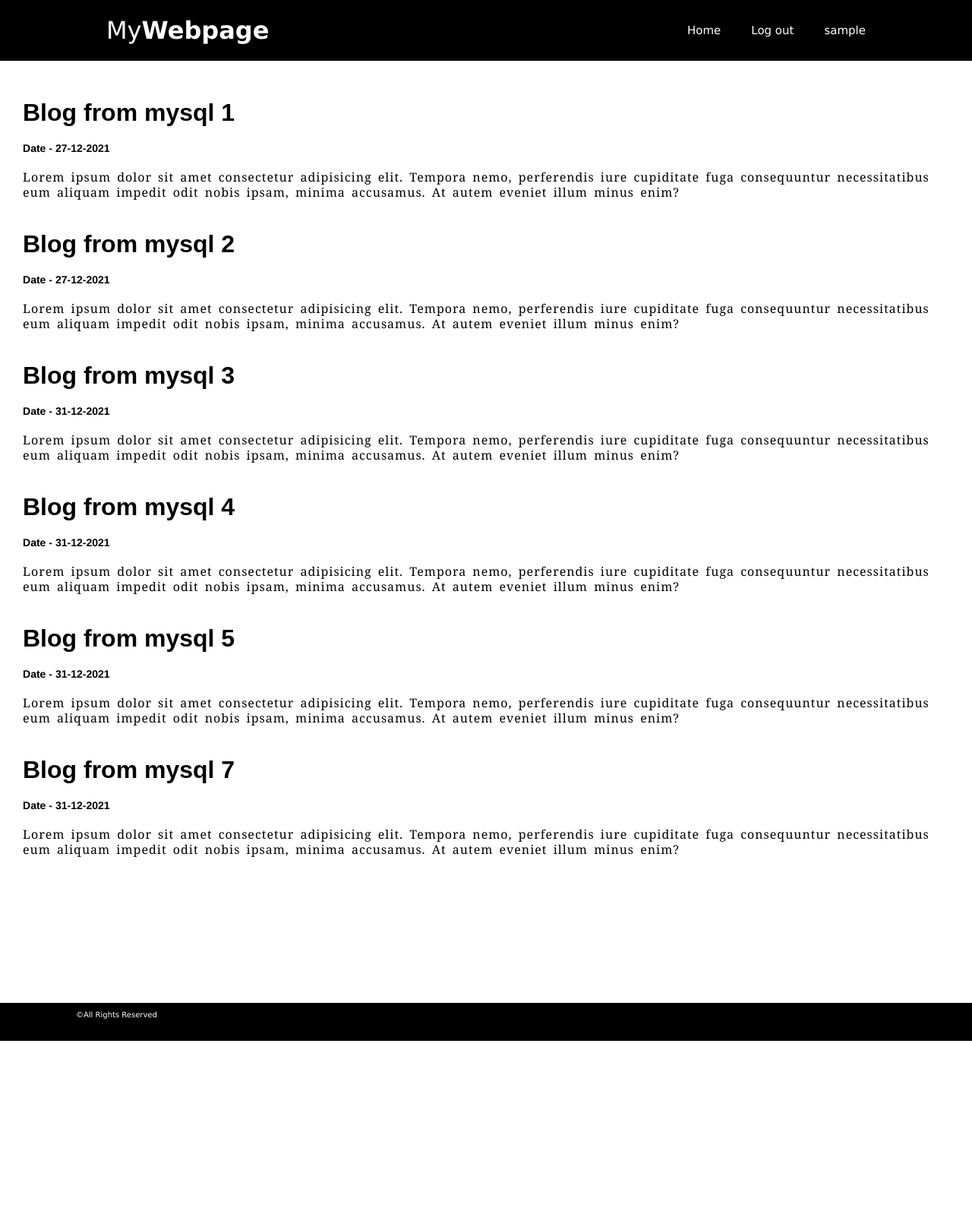
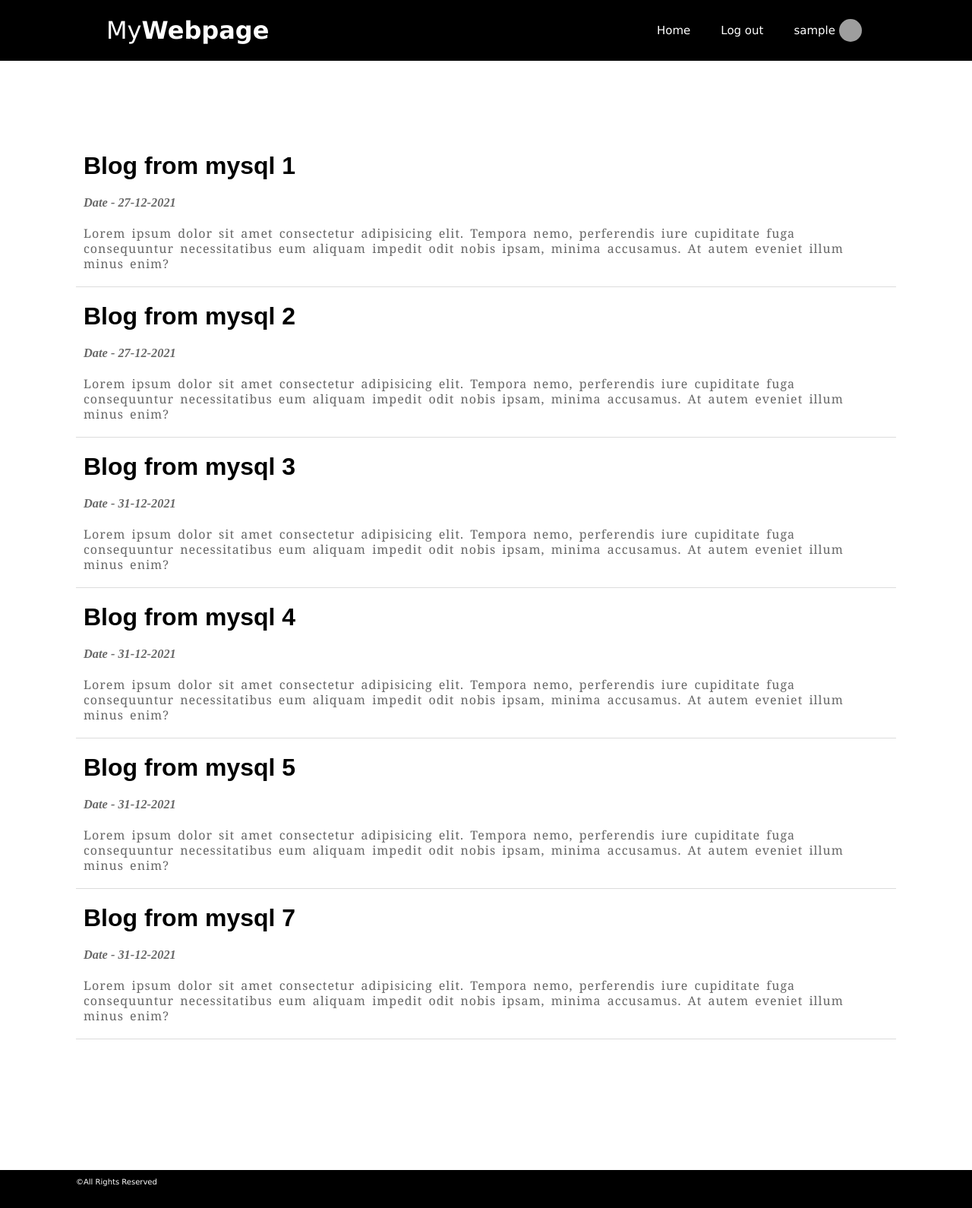
Before and after one commit to Ilyha-deriy/MVC-project, a PHP site: page /MVC-project/ in a window 1280 px wide. Shown: the whole page at 76% size. Before the commit the page ends 1370 px from the top, so only its background shows below. Run offline with PHP 8.4, Linux system fonts and the light colour scheme; the visitor is signed in with stand-in values (Sample User, id 1); data comes from the database, SQL or seed files in the repository; both versions use the stored data as it was after the commit; data that the repository does not hold is empty.

Commit message:
Added sql file and did minor fixes

```diff
--- a/app/views/includes/navigation.php
+++ b/app/views/includes/navigation.php
@@ -1,8 +1,13 @@
 
         <ul class="navigation">
                 <a href="<?php echo URLROOT; ?>/pages/index"><li>Home</li></a>
-                <?php if(isset($_SESSION['user_id'])) : ?>
+                <?php if(isset($_SESSION['user_id']) && !empty($_SESSION['image'])) : ?>
                 <a href="<?php echo URLROOT; ?>/users/logout"><li>Log out</li></a>
+                <img src="<?php echo URLROOT . '/images/' . $_SESSION['image']; ?>" alt="" class="avatar">
+                <a href="<?php echo URLROOT; ?>/users/profile"><li><?php echo $_SESSION['username']; ?></li></a>
+                <?php elseif(isset($_SESSION['user_id']) && empty($_SESSION['image'])) : ?>
+                <a href="<?php echo URLROOT; ?>/users/logout"><li>Log out</li></a>
+                <img src="<?php echo URLROOT . '/images/img2.jpg'; ?>" alt="John" class="avatar">
                 <a href="<?php echo URLROOT; ?>/users/profile"><li><?php echo $_SESSION['username']; ?></li></a>
                 <?php else : ?>
                 <a href="<?php echo URLROOT; ?>/users/login"><li>Login</li></a>
--- a/public/css/style.css
+++ b/public/css/style.css
@@ -21,7 +21,7 @@ a:hover {
 .main {
     min-height: 100%;
     margin-bottom: -142px;
-    margin: 30px 20px 30px 20px;
+    margin: 100px 100px 30px 100px;
 }
 .main:after {
     content: "";
@@ -33,13 +33,17 @@ a:hover {
 }
 
 .date {
+    font-size: 14px;
+    color: #696969;
+    font-weight: 100;
+    font-style: italic;
     padding-left: 10px;
-    font-family: Helvetica;
-    font-size: 12px;
 }
 
 .post {
     padding: 20px 10px 20px 10px;
+    border-bottom: 1px solid #dcdcdc;
+    color: #666;
 }
 
 p {
@@ -74,7 +78,6 @@ input {
     width: 100%;
     padding: 15px;
     margin: 5px 0px 20px 0px;
-    display: inline-block;
     border-radius: 5px;
     font-family: Georgia;
     font-size: 15px;
@@ -95,6 +98,16 @@ input:focus {
     width: 100%;
 }
 
+.wrong {
+    width: 100%;
+    margin: auto;
+    border-radius: 5px;
+    list-style: none;
+    color: darkred;
+    border: darkred;
+    background-color: lightcoral;
+}
+
 .btn:hover {
     background-color: #999999;
     transition: all .3s;
@@ -112,7 +125,10 @@ input:focus {
 /* CSS for profile.php */
 
 .image {
+    vertical-align: middle;
     width: 100%;
+    height: auto;
+    border-radius: 5%;
 }
 
 /* CSS for header.php */
@@ -180,6 +196,14 @@ a:hover li {
     color: rgb(216, 214, 214);
 }
 
+.avatar {
+    vertical-align: middle;
+    width: 30px;
+    height: 30px;
+    border-radius: 50%;
+    margin: 25px 5px;
+}
+
 /* CSS for footer.php */
 
 
```
Also changed, not shown: app/controllers/Users.php (+5 -3 lines), mvc-project.sql (added, +112 -0 lines), public/images/1640879848_User_icon_2.svg.png (deleted), 3 other files.
